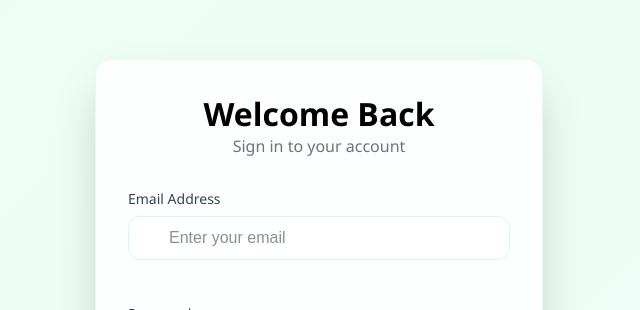
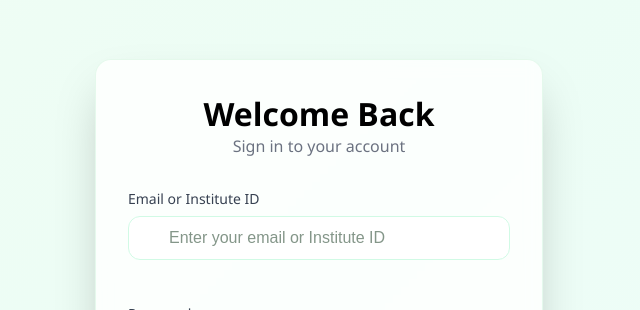
Before and after one commit to KNL110/exam-portal-frontend, a React (Vite) app: page /login in a window 1280 px wide. Shown: the part 124-434 px from the top of the page, without its empty margins (321-961 px from the left). Built offline with nearby package versions, Linux system fonts and the light colour scheme.

Commit message:
add role based redirection after role selection in home

```diff
--- a/src/pages/Home.jsx
+++ b/src/pages/Home.jsx
@@ -7,6 +7,11 @@ import { useNavigate } from 'react-router-dom'
 export const Home = () => {
 
     const navigate = useNavigate();
+
+    const redirect = (role) => {
+        sessionStorage.setItem("selectedRole", role);
+        navigate("/login");
+    }
 
     return (
         <>
@@ -27,12 +32,12 @@ export const Home = () => {
                         <RoleCard
                             role="Student"
                             message="Take exams using unique exam codes"
-                            onClick={() => navigate("/login")}
+                            onClick={() => redirect("candidate")}
                         />
                         <RoleCard
                             role="Professor"
                             message="Create and manage exams"
-                            onClick={() => navigate("/plogin")}
+                            onClick={() => redirect("professor")}
                         />
                     </div>
                 </div>
--- a/src/pages/Login.jsx
+++ b/src/pages/Login.jsx
@@ -1,16 +1,21 @@
 import React, { useState } from 'react';
 import '../login.css';
 
-export default function LoginPage({role}) {
+export default function LoginPage() {
+
+    const role = sessionStorage.getItem("selectedRole");
+
+    const endpoint = (role === "candidate")
+                ? "http://localhost:3000/api/v1/candidate/login"
+                : "http://localhost:3000/api/v1/professor/login";
+
     const [formData, setFormData] = useState({
-        email: '',
+        identifier: '',
         password: ''
     });
+
     const [isLoading, setIsLoading] = useState(false);
 
-    const endpoint = (role === "candidate")?
-                    "http://localhost:3000/api/v1/candidate/login" :
-                    "http://localhost:3000/api/v1/professor/login"
 
     const handleInputChange = (e) => {
         setFormData({
@@ -34,6 +39,7 @@ export default function LoginPage({role}) {
             });
 
             const data = await response.json();
+            console.log(data);
 
             if (!response.ok) {
                 throw new Error(data.message || 'Login failed');
@@ -65,18 +71,18 @@ export default function LoginPage({role}) {
 
                     <div className="login-form">
                         <div className="form-group">
-                            <label htmlFor="email" className="form-label">
-                                Email Address
+                            <label htmlFor="identifier" className="form-label">
+                                Email or Institute ID
                             </label>
                             <div className="input-wrapper">
                                 <input
-                                    type="email"
-                                    id="email"
-                                    name="email"
-                                    value={formData.email}
+                                    type="text"
+                                    id="identifier"
+                                    name="identifier"
+                                    value={formData.identifier}
                                     onChange={handleInputChange}
                                     className="form-input"
-                                    placeholder="Enter your email"
+                                    placeholder="Enter your email or Institute ID"
                                     required
                                 />
                             </div>
```
